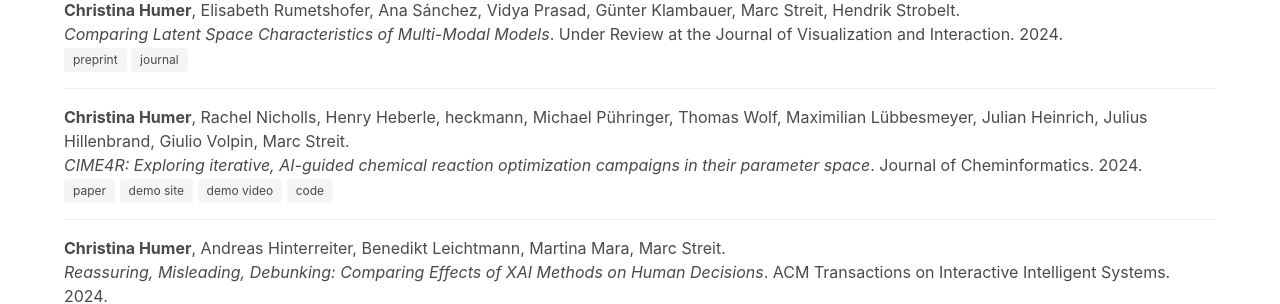
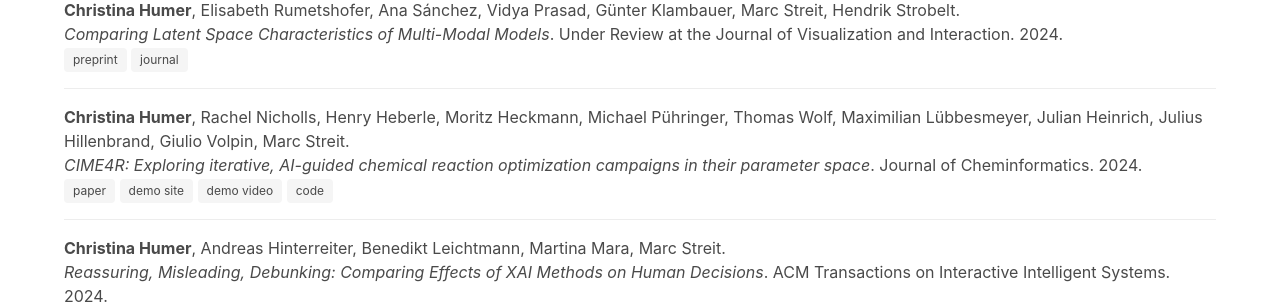
Before and after one commit to ginihumer/ginihumer.github.io, a Jekyll site: the page built from _pages/publications.html, in a window 1280 px wide and 900 px high. Shown: the part 261-565 px from the top of the window. Built offline with Jekyll 4.4.1, drawn with Linux system fonts in a browser that asks for light colours; nearby versions of some CDN libraries; a style sheet for code colours, icons or effects is not loaded.

Commit message:
fix author name moritz

```diff
--- a/_data/publications.yml
+++ b/_data/publications.yml
@@ -48,7 +48,7 @@
   - Christina Humer
   - Rachel Nicholls
   - Henry Heberle
-  - heckmann
+  - Moritz Heckmann
   - Michael Pühringer
   - Thomas Wolf
   - Maximilian Lübbesmeyer
```
